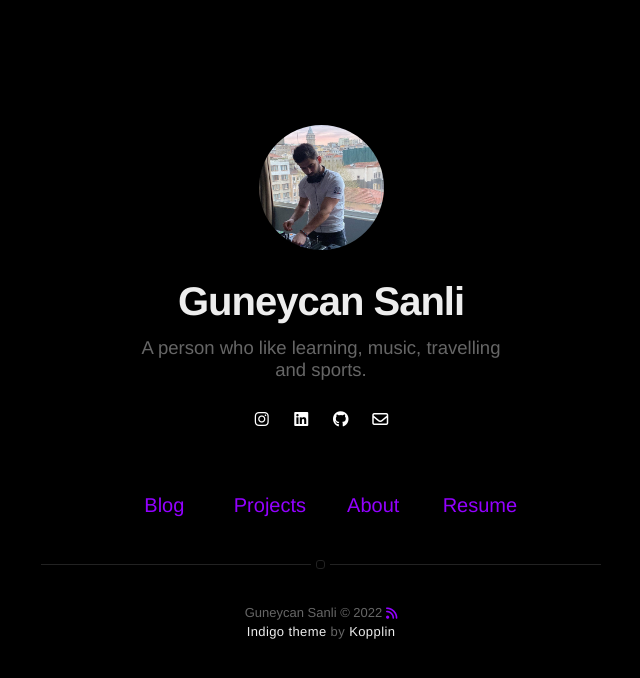
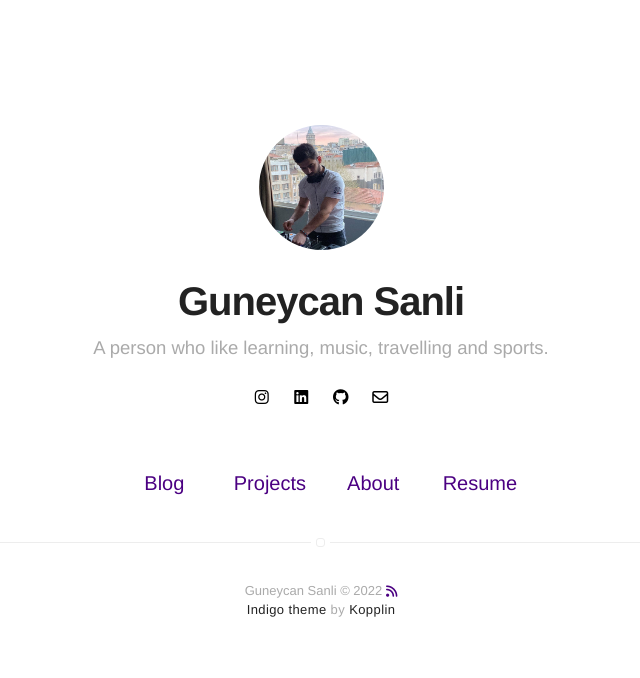
Before and after one commit to guneycansanli/my-blog, a Jekyll site: the page built from index.html, in a window 1280 px wide. Shown: the top 678 px of the page, without its empty margins (319-959 px from the left). Built offline with Jekyll 4.4.1, drawn with Linux system fonts in a browser that asks for light colours; nearby versions of some CDN libraries.

Commit message:
config change

```diff
--- a/_config.yml
+++ b/_config.yml
@@ -11,7 +11,7 @@ external-image: false
 picture: assets/images/profile-dj.jpg
 
 # your site color theme, false to light theme
-dark-theme: true
+dark-theme: false
 
 # If you want to include your resume, set to true
 # and specify source (external or local).
@@ -57,7 +57,7 @@ authors:
 # do you want a larger site? change the option below
 # options: [normal, large] | default: normal
 # normal = 560px / large = 810px
-width: normal
+width: large
 
 # if you do/don't need pagination, toggle 'enabled' between true/false below
 pagination:
```
